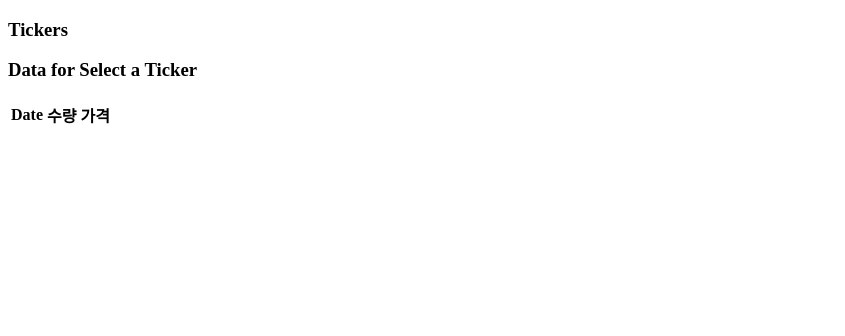
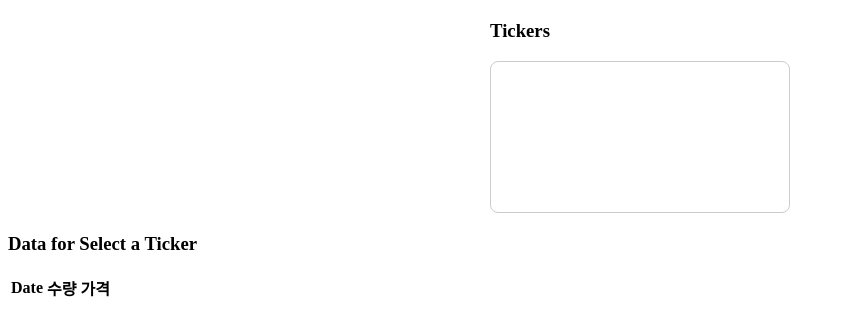
Before and after one commit to artemisfawl12/djangoProj, a Django app: template templates/counter/multi_result.html in a window 1280 px wide. Shown: the top 336 px of the page, without its empty margins (0-845 px from the left). Run offline with Django 4.2, Linux system fonts and the light colour scheme; the template is opened without the code that fills it: most values are stand-ins (such as "Sample title", 1, 10 or a date in 2020); lists and menus that the app fills with data are empty.

Commit message:
스타일 적용 + 텍스트 적용

```diff
--- a/templates/counter/multi_result.html
+++ b/templates/counter/multi_result.html
@@ -3,12 +3,47 @@
 <head>
     <meta charset="UTF-8">
     <title>Multi_result page</title>
+    <style>
+        .ticker-container {
+        width: 300px;
+        margin: 20px auto;
+    }
+
+    .ticker-list {
+        list-style-type: none;
+        margin: 0;
+        padding: 0;
+        border: 1px solid #ccc;
+        border-radius: 8px;
+        overflow-y: scroll;
+        height: 150px; /* 스크롤 영역 */
+        font-family: Arial, sans-serif;
+    }
+
+    .ticker-list li {
+        display: flex;
+        justify-content: space-between;
+        padding: 10px;
+        border-bottom: 1px solid #eee;
+        cursor: pointer;
+        background-color: #fff;
+    }
+
+    .ticker-list li:hover {
+        background-color: #f0f8ff;
+    }
+
+    .ticker-list li.selected {
+        background-color: #007BFF;
+        color: #fff;
+    }
+    </style>
 </head>
 
 <body>
-    <div class="sidebar">
+    <div class="ticker-container">
         <h3>Tickers</h3>
-        <ul id="tickerList">
+        <ul id="tickerList" class="ticker-list">
             <!-- Ticker 목록이 여기에 추가됨 -->
         </ul>
     </div>
@@ -33,6 +68,7 @@
         const sell_final = JSON.parse('{{ sell_final|safe|escapejs }}');
         const total_final = JSON.parse('{{ total_final|safe|escapejs }}');
         const ticker_list = JSON.parse('{{ticker_list|safe|escapejs }}');
+        const name_ticker_dict=JSON.parse('{{name_ticker_dict|safe|escapejs }}')
 
         // Ticker 목록 생성
         const tickerList = document.getElementById("tickerList");
@@ -41,7 +77,7 @@
 
         Object.keys(buy_final).forEach(ticker => {
             const li = document.createElement("li");
-            li.textContent = ticker;
+            li.textContent = name_ticker_dict[ticker]+": ("+ticker+")";
             li.className = "ticker";
             li.onclick = () => displayData(ticker);
             tickerList.appendChild(li);
@@ -49,7 +85,7 @@
 
         // Ticker 데이터 표시
         function displayData(ticker) {
-            selectedTicker.textContent = ticker;
+            selectedTicker.textContent = ticker + name_ticker_dict[ticker];
             dataTableBody.innerHTML = ""; // 이전 데이터를 제거
 
             buy_final[ticker].forEach(row => {
```
Also changed, not shown: counter/views.py (+8 -1 lines).
